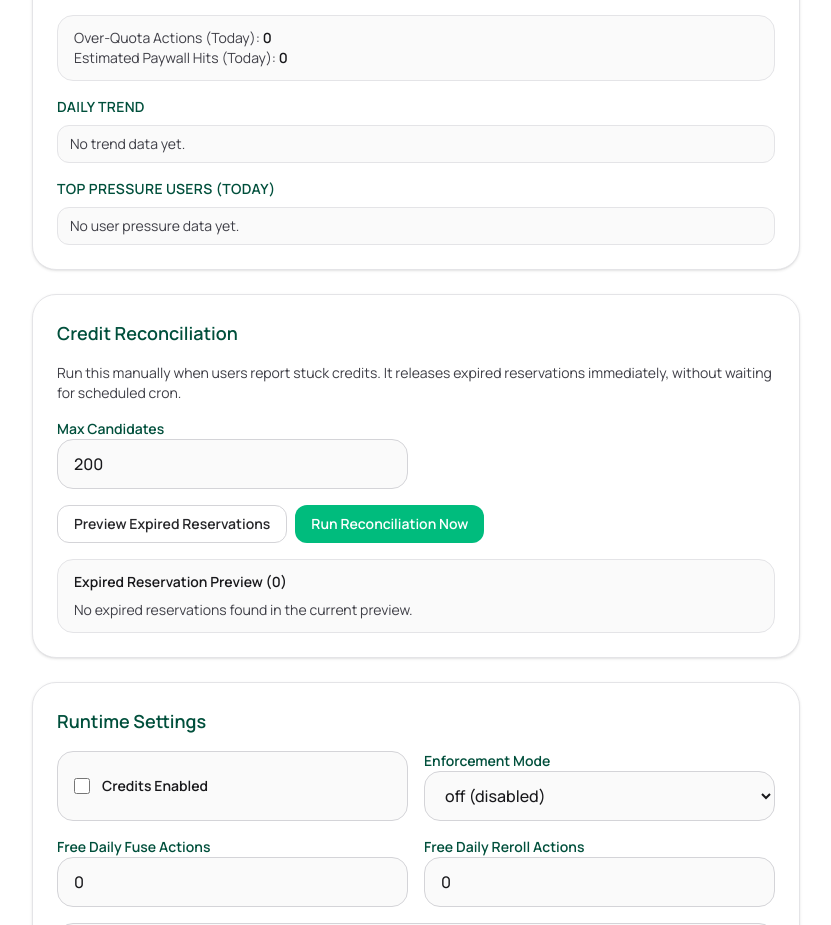
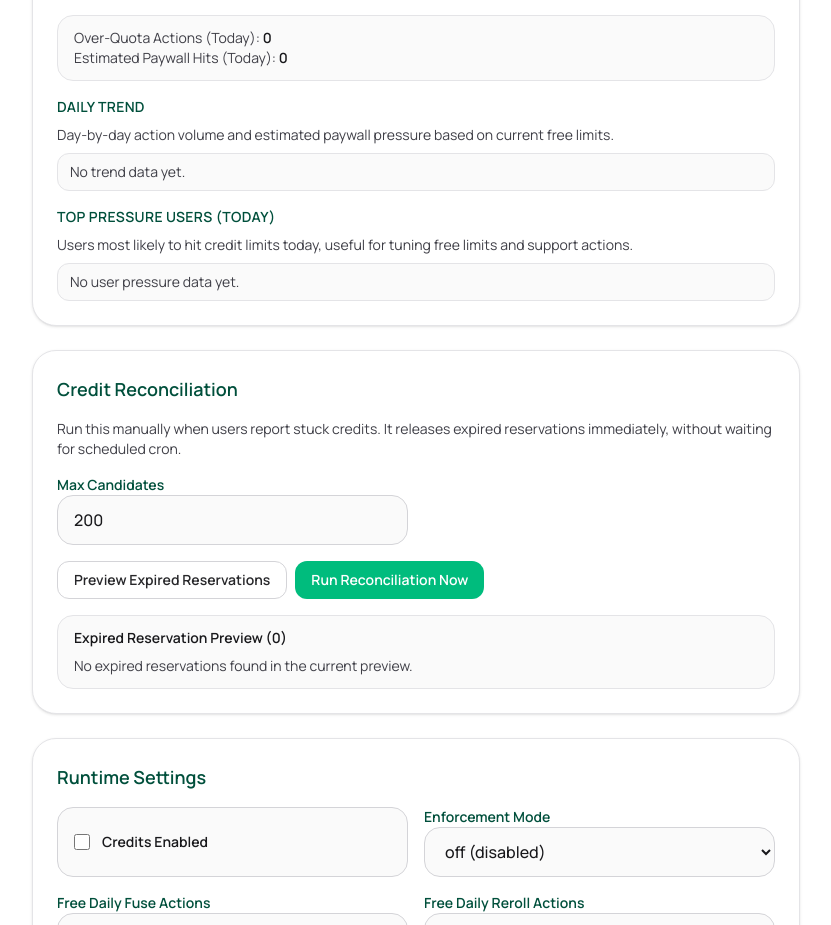
Before and after one commit to DarthXyler/FusionChef, a Next.js app: page /admin/monetization in a window 1280 px wide. Shown: the part 1060-1985 px from the top of the page, without its empty margins (224-1055 px from the left). Built offline with nearby package versions, Linux system fonts and the light colour scheme.

Commit message:
Add helper text for observe trend and pressure sections

```diff
--- a/components/AdminMonetizationConfigPanel.tsx
+++ b/components/AdminMonetizationConfigPanel.tsx
@@ -924,6 +924,9 @@ export function AdminMonetizationConfigPanel() {
           <h3 className="text-sm font-semibold uppercase tracking-wide text-emerald-900">
             Daily Trend
           </h3>
+          <p className="text-sm text-zinc-700">
+            Day-by-day action volume and estimated paywall pressure based on current free limits.
+          </p>
           {observeTrend.length === 0 ? (
             <p className="rounded-xl border border-zinc-200 bg-zinc-50 px-3 py-2 text-sm text-zinc-700">
               No trend data yet.
@@ -966,6 +969,9 @@ export function AdminMonetizationConfigPanel() {
           <h3 className="text-sm font-semibold uppercase tracking-wide text-emerald-900">
             Top Pressure Users (Today)
           </h3>
+          <p className="text-sm text-zinc-700">
+            Users most likely to hit credit limits today, useful for tuning free limits and support actions.
+          </p>
           {observeTopUsers.length === 0 ? (
             <p className="rounded-xl border border-zinc-200 bg-zinc-50 px-3 py-2 text-sm text-zinc-700">
               No user pressure data yet.
```
